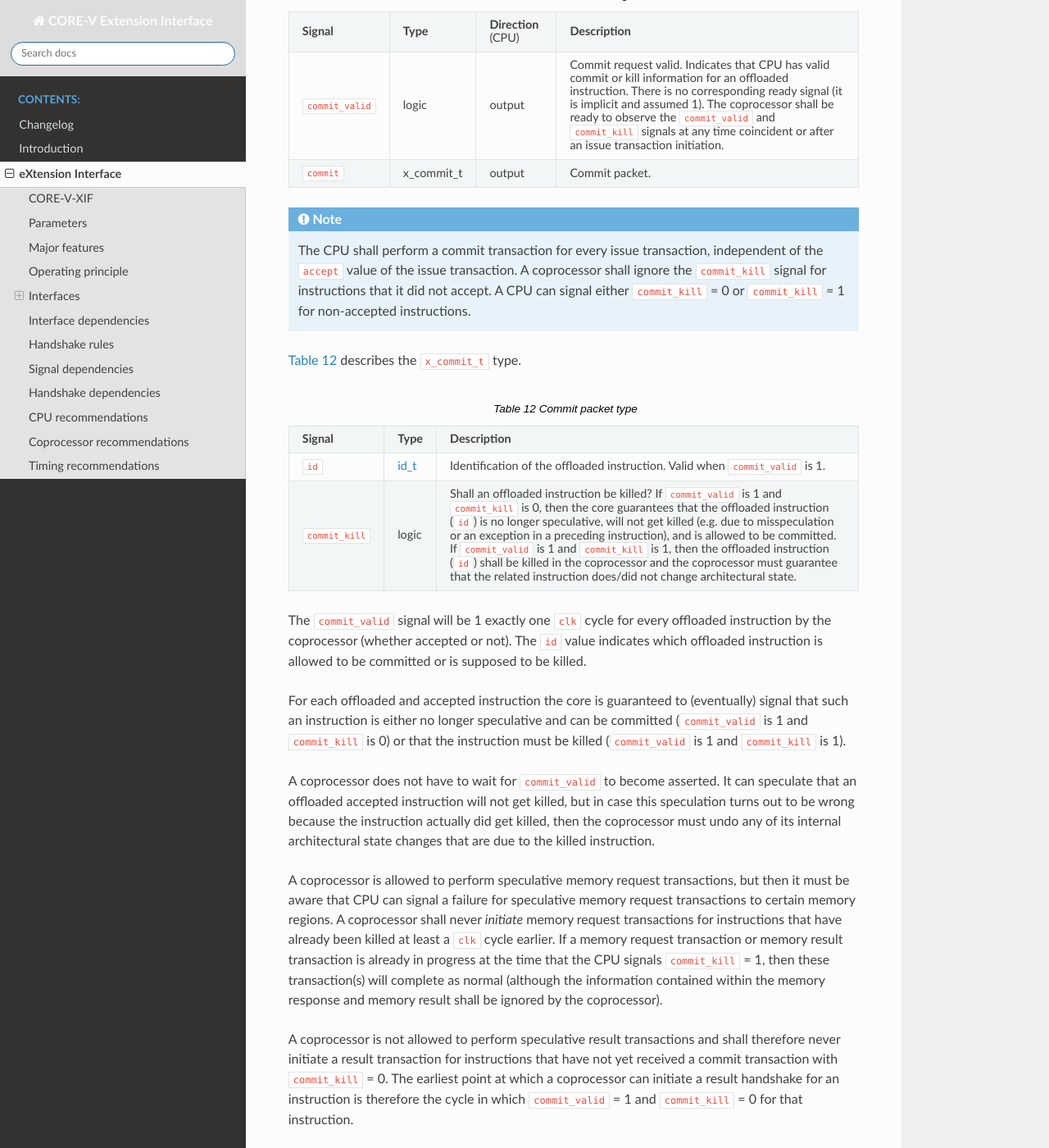
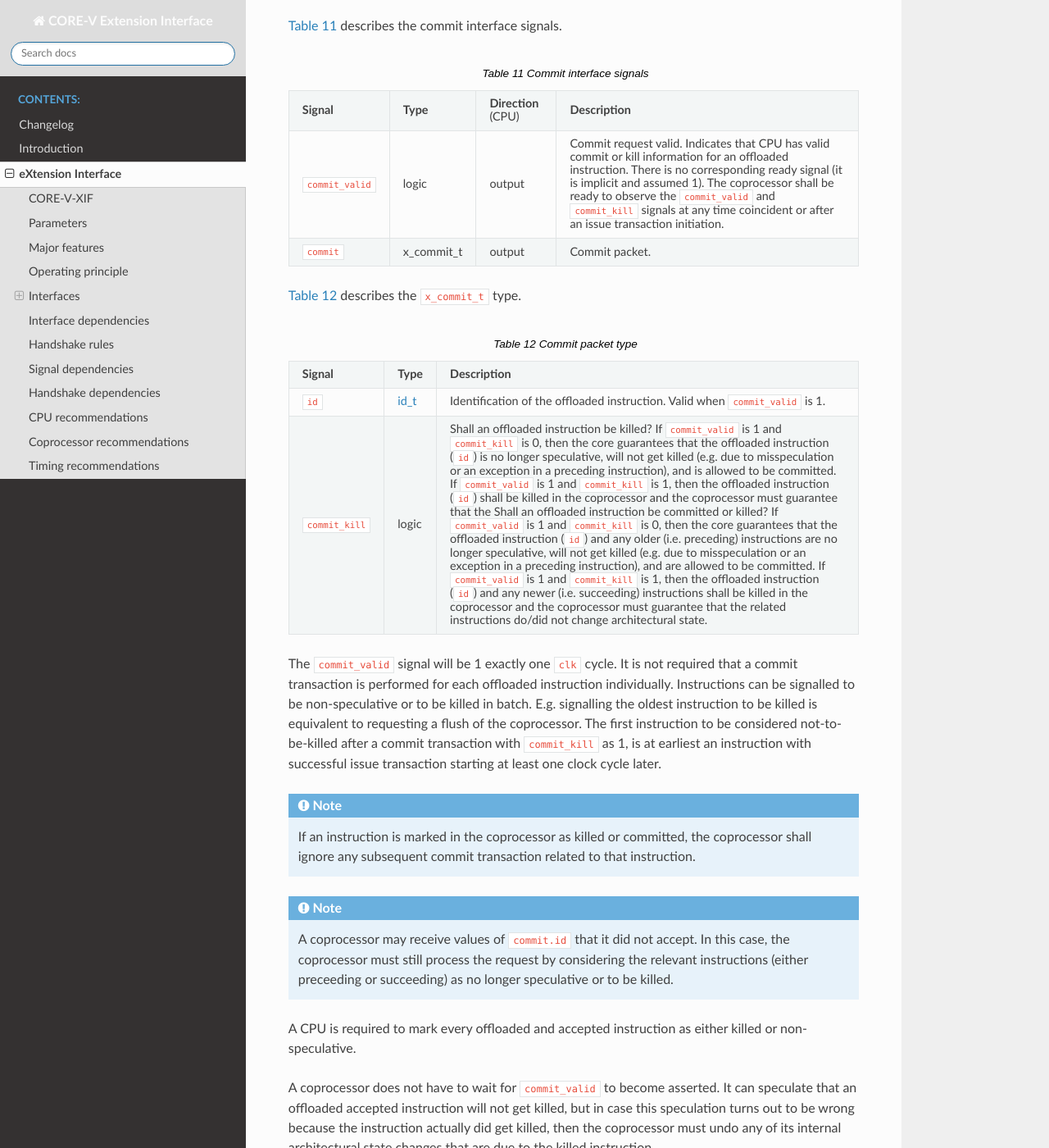
Before and after one commit to openhwgroup/core-v-xif, a Sphinx documentation site: the page built from docs/source/x_ext.rst, in a window 1280 px wide and 1400 px high, scrolled down 14078 px. Shown: the whole window at 82% size. Built offline with Sphinx 7.4.7 and the Read the Docs theme 2.0.0, drawn with Linux system fonts in a browser that asks for light colours; some of the changed text lies outside the part shown.

Commit message:
Updating definition of commit interface - Allowing batch commit/kill with a single transaction - Change should be backwards compatible. - Adding missing headings to commit packet table - Clarified definition of the term preceding instruction

```diff
--- a/docs/source/x_ext.rst
+++ b/docs/source/x_ext.rst
@@ -343,6 +343,9 @@ An ``id`` ends being in-flight when one of the following scenarios apply:
 * the corresponding commit transaction killed the offloaded instruction and no corresponding memory request transaction and/or corresponding memory result transactions is in progress or still needs to be performed.
 * the corresponding result transaction has been performed.
 
+For the purpose of relative identification, an instruction is considered to be preceding another instruction, if it was accepted in an issue transaction at an earlier time.
+The other instruction is thus succeeding the earlier one.
+
 Compressed interface
 ~~~~~~~~~~~~~~~~~~~~
 :numref:`Compressed interface signals` describes the compressed interface signals.
@@ -628,11 +631,6 @@ Commit interface
   | ``commit``                | x_commit_t      | output          | Commit packet.                                                                                                               |
   +---------------------------+-----------------+-----------------+------------------------------------------------------------------------------------------------------------------------------+
 
-.. note::
-
-   The |processor| shall perform a commit transaction for every issue transaction, independent of the ``accept`` value of the issue transaction. A |coprocessor| shall ignore the
-   ``commit_kill`` signal for instructions that it did not accept. A |processor| can signal either ``commit_kill`` = 0 or ``commit_kill`` = 1 for non-accepted instructions.
-
 :numref:`Commit packet type` describes the ``x_commit_t`` type.
 
 .. table:: Commit packet type
@@ -648,14 +646,32 @@ Commit interface
   |                    |                        | that the offloaded instruction (``id``) is no longer speculative, will not get killed (e.g. due to misspeculation or an      |
   |                    |                        | exception in a preceding instruction), and is allowed to be committed. If ``commit_valid`` is 1 and ``commit_kill`` is       |
   |                    |                        | 1, then the offloaded instruction (``id``) shall be killed in the |coprocessor| and the |coprocessor| must guarantee that the|
-  |                    |                        | related instruction does/did not change architectural state.                                                                 |
+  |                    |                        | Shall an offloaded instruction be committed or killed?                                                                       |
+  |                    |                        | If ``commit_valid`` is 1 and ``commit_kill`` is 0,  then the core guarantees that the offloaded instruction (``id``) and any |
+  |                    |                        | older (i.e. preceding) instructions are no longer speculative, will not get killed (e.g. due to misspeculation or an         |
+  |                    |                        | exception in a preceding instruction), and are allowed to be committed.                                                      |
+  |                    |                        | If ``commit_valid`` is 1 and ``commit_kill`` is 1, then the offloaded instruction (``id``) and any newer (i.e. succeeding)   |
+  |                    |                        | instructions shall be killed in the |coprocessor| and the |coprocessor| must guarantee that the related instructions do/did  |
+  |                    |                        | not change architectural state.                                                                                              |
   +--------------------+------------------------+------------------------------------------------------------------------------------------------------------------------------+
 
-The ``commit_valid`` signal will be 1 exactly one ``clk`` cycle for every offloaded instruction by the |coprocessor| (whether accepted or not). The ``id`` value indicates which offloaded
-instruction is allowed to be committed or is supposed to be killed.
+The ``commit_valid`` signal will be 1 exactly one ``clk`` cycle.
+It is not required that a commit transaction is performed for each offloaded instruction individually.
+Instructions can be signalled to be non-speculative or to be killed in batch.
+E.g. signalling the oldest instruction to be killed is equivalent to requesting a flush of the |coprocessor|.
+The first instruction to be considered not-to-be-killed after a commit transaction with ``commit_kill`` as 1,
+is at earliest an instruction with successful issue transaction starting at least one clock cycle later.
 
-For each offloaded and accepted instruction the core is guaranteed to (eventually) signal that such an instruction is either no longer speculative and can be committed (``commit_valid`` is 1
-and ``commit_kill`` is 0) or that the instruction must be killed (``commit_valid`` is 1 and ``commit_kill`` is 1).
+.. note::
+
+  If an instruction is marked in the |coprocessor| as killed or committed, the |coprocessor| shall ignore any subsequent commit transaction related to that instruction.
+
+.. note::
+
+  A |coprocessor| may receive values of ``commit.id`` that it did not accept.
+  In this case, the |coprocessor| must still process the request by considering the relevant instructions (either preceeding or succeeding) as no longer speculative or to be killed.
+
+A |processor| is required to mark every offloaded and accepted instruction as either killed or non-speculative.
 
 A |coprocessor| does not have to wait for ``commit_valid`` to
 become asserted. It can speculate that an offloaded accepted instruction will not get killed, but in case this speculation turns out to be wrong because the instruction actually did get killed,
```
